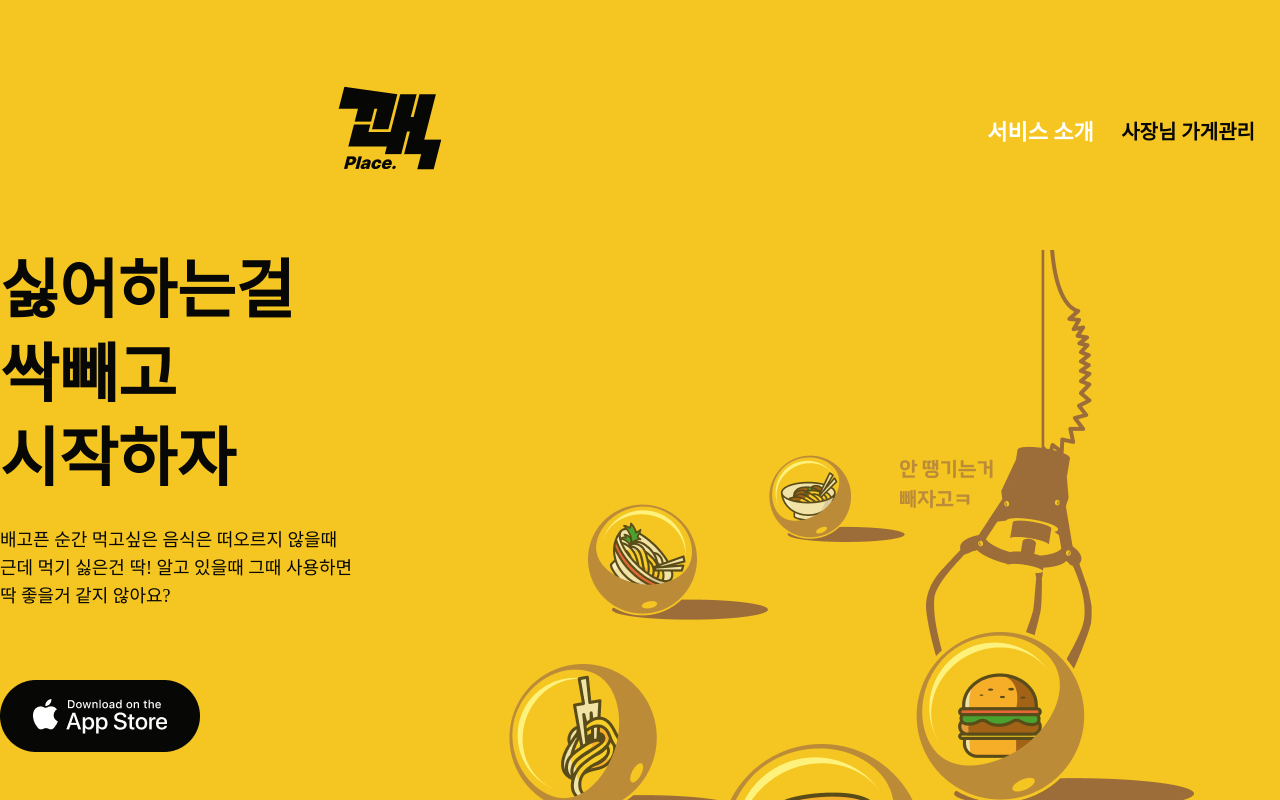
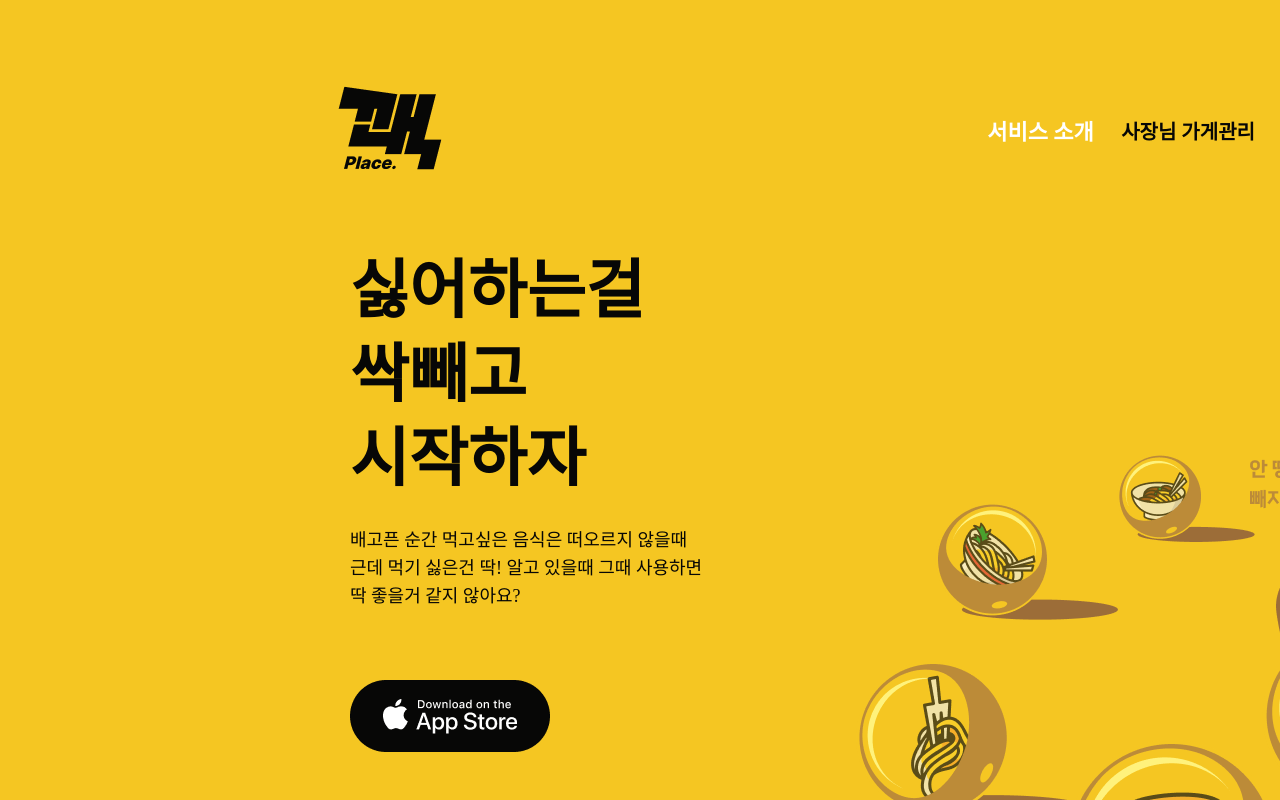
Before and after one commit to Quack-kr/quack-web, a React (Vite) app: page / in a window 1280 px wide. Shown: the top 800 px of the page. Built offline with nearby package versions, Linux system fonts and the light colour scheme; a web font is replaced by a local one.

Commit message:
[style] 홈페이지 UI 깨짐 현상 수정

```diff
--- a/src/pages/HomePage/HomePage.tsx
+++ b/src/pages/HomePage/HomePage.tsx
@@ -106,7 +106,7 @@ const HomePage: React.FC = () => {
           translateY="-350px"
         />
         <Image src={Section4_2} translateY="-250px" />
-        <Image src={Section4_3} translateX="650px" translateY="-605px" />
+        <Image src={Section4_3} translateX="700px" translateY="-602px" />
       </Section>
       <Section height="1100px">
         <Title2>
@@ -122,7 +122,7 @@ const HomePage: React.FC = () => {
           미친맛 메뉴만 시키자!
         </Text>
         <Image src={Section5_1} translateX="850px" translateY="-250px" />
-        <Image src={Section5_2} translateX="180px" translateY="-150px" />
+        <Image src={Section5_2} translateX="200px" translateY="-150px" />
         <Image src={Section5_3} translateY="-100px" />
       </Section>
       <Section isCenter={true} height="730px">
@@ -155,9 +155,10 @@ const HomePageContainer = styled.div`
   display: flex;
   flex-direction: column;
   margin: 0 auto;
-  width: 1440px;
+  width: 1920px;
   background-color: #f5c622;
   font-family: TheJamsil5;
+  overflow-x: hidden;
 `;
 
 const AlignCenterContainer = styled.div`
@@ -174,8 +175,9 @@ const Section = styled.section<{ isCenter?: boolean; height?: string }>`
   display: flex;
   flex-direction: column;
   align-items: ${({ isCenter }) => (isCenter ? "center" : "flex-start")};
+  margin-left: ${({ isCenter }) => (isCenter ? "0" : "350px")};
   background-color: #f5c622;
-  width: 100%;
+  width: 1920px;
   height: ${({ height }) => height || "auto"};
   overflow: hidden;
   position: relative;
```
